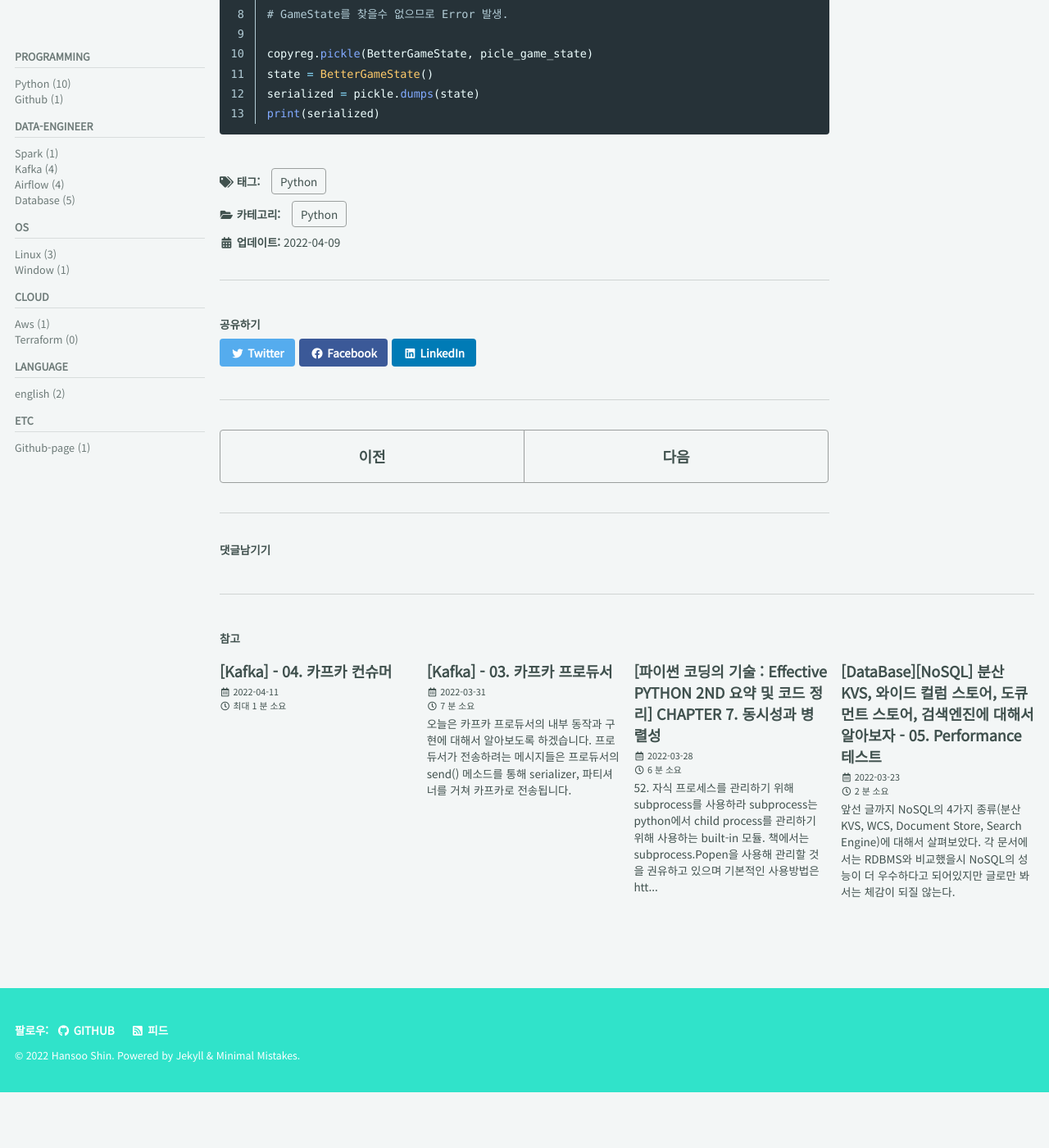
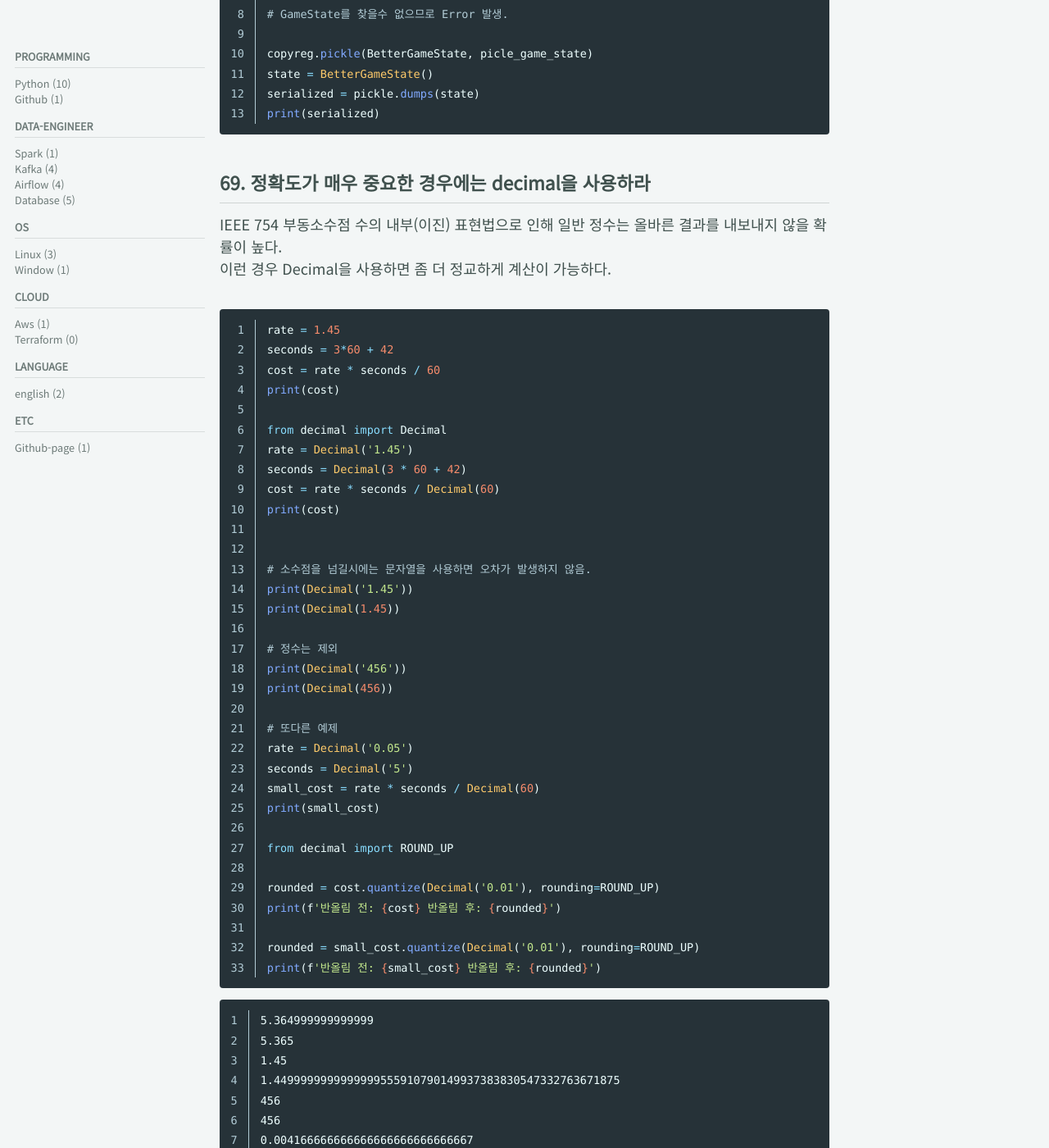
Before and after one commit to dlgldgldgld/dlgldgldgld.github.io, a Jekyll site: the page built from _posts/Python/2022-04-09-effective_python-ch8.md, in a window 1280 px wide and 1400 px high, scrolled down 7152 px. Shown: the whole window at 82% size. Built offline with Jekyll 4.4.1, drawn with Linux system fonts in a browser that asks for light colours; cached includes are drawn as plain includes; comment, search, counter and statistics services are not loaded; before the commit the page ends 8484 px from its top, so only the background shows below that; some of the changed text lies outside the part shown.

Commit message:
69 update

````diff
--- a/_posts/Python/2022-04-09-effective_python-ch8.md
+++ b/_posts/Python/2022-04-09-effective_python-ch8.md
@@ -282,3 +282,56 @@ state = BetterGameState()
 serialized = pickle.dumps(state)
 print(serialized)
 ```
+
+## 69. 정확도가 매우 중요한 경우에는 decimal을 사용하라
+
+IEEE 754 부동소수점 수의 내부(이진) 표현법으로 인해 일반 정수는 올바른 결과를 내보내지 않을 확률이 높다.
+이런 경우 Decimal을 사용하면 좀 더 정교하게 계산이 가능하다.
+
+```python
+rate = 1.45
+seconds = 3*60 + 42
+cost = rate * seconds / 60
+print(cost)
+
+from decimal import Decimal
+rate = Decimal('1.45')
+seconds = Decimal(3 * 60 + 42)
+cost = rate * seconds / Decimal(60)
+print(cost)
+
+
+# 소수점을 넘길시에는 문자열을 사용하면 오차가 발생하지 않음.
+print(Decimal('1.45'))
+print(Decimal(1.45))
+
+# 정수는 제외
+print(Decimal('456'))
+print(Decimal(456))
+
+# 또다른 예제
+rate = Decimal('0.05')
+seconds = Decimal('5')
+small_cost = rate * seconds / Decimal(60)
+print(small_cost)
+
+from decimal import ROUND_UP
+
+rounded = cost.quantize(Decimal('0.01'), rounding=ROUND_UP)
+print(f'반올림 전: {cost} 반올림 후: {rounded}')
+
+rounded = small_cost.quantize(Decimal('0.01'), rounding=ROUND_UP)
+print(f'반올림 전: {small_cost} 반올림 후: {rounded}')
+```
+
+```text
+5.364999999999999
+5.365
+1.45
+1.4499999999999999555910790149937383830547332763671875
+456
+456
+0.004166666666666666666666666667
+반올림 전: 5.365 반올림 후: 5.37
+반올림 전: 0.004166666666666666666666666667 반올림 후: 0.01
+```
````
